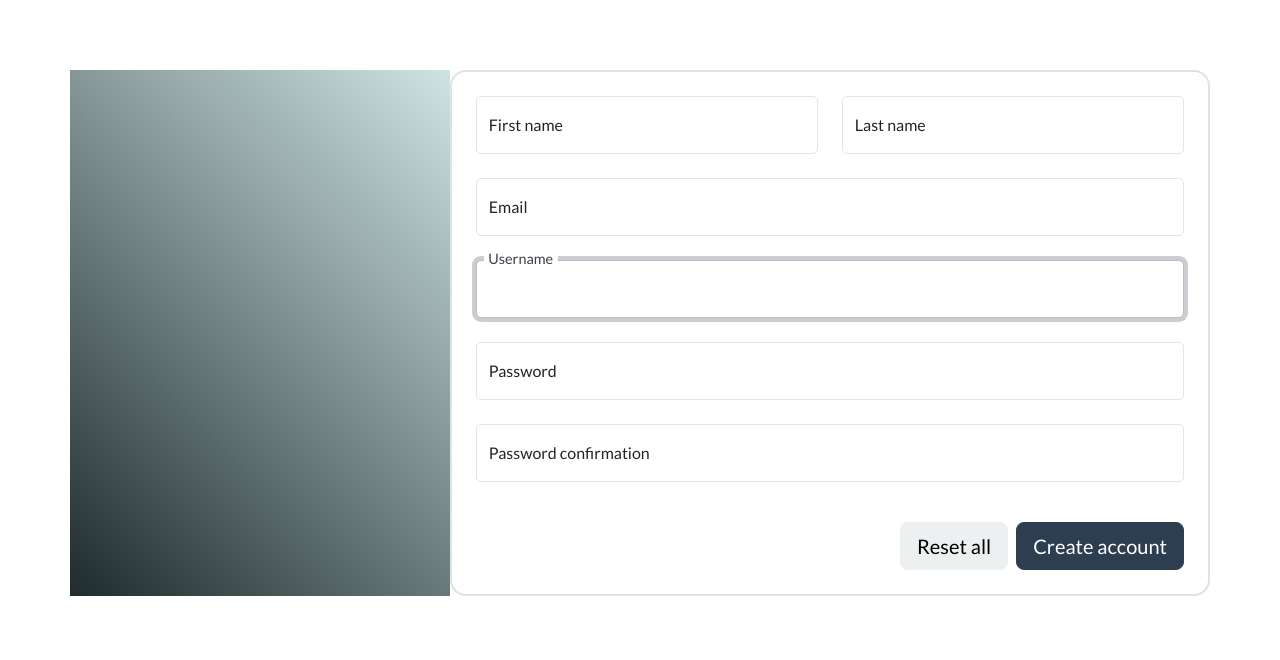
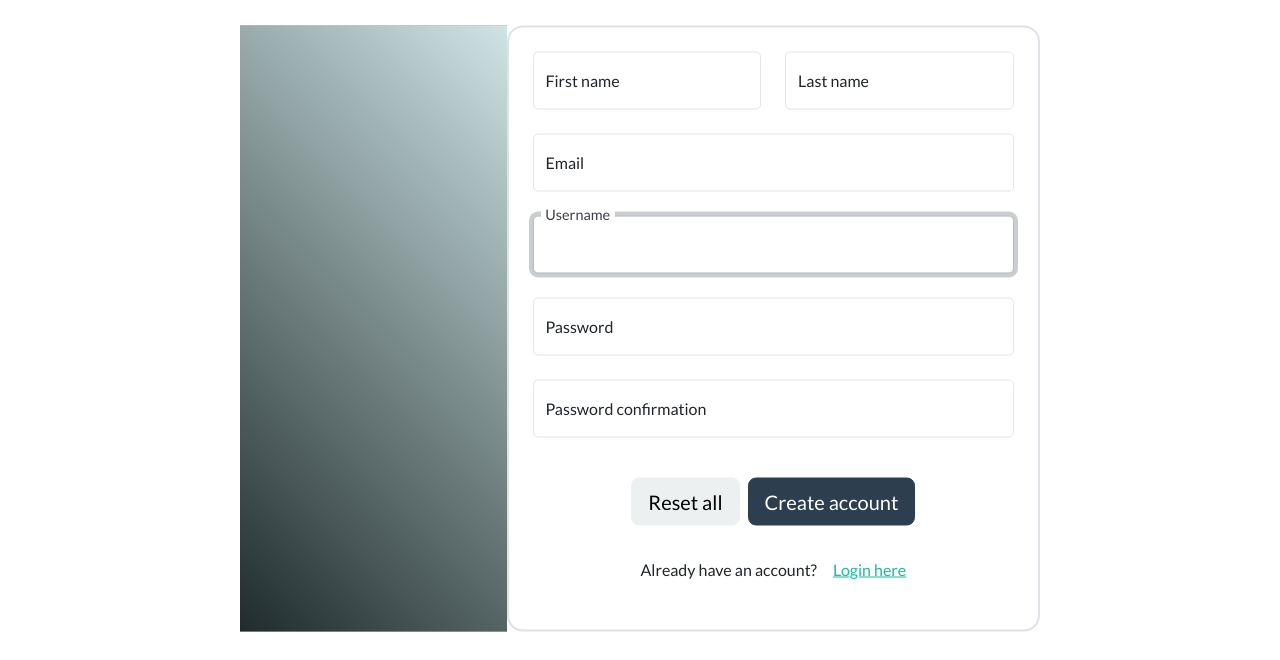
Before and after one commit to git-loa/learn_django, a Django app: page /user-register/ in a window 1280 px wide. Shown: the part 140-800 px from the top of the page. Run offline with Django 5.2, Linux system fonts and the light colour scheme; some libraries are stand-ins or nearby versions.

Commit message:
register-login_page, search bar

```diff
--- a/devs/developers/static/css/custom.css
+++ b/devs/developers/static/css/custom.css
@@ -197,3 +197,20 @@ body{
 .reg-img{
     background: linear-gradient(45deg, #1f2b2c 0%, #cfe4e4 100%);
 }
+
+
+
+
+
+.user-login-reg {
+    position: relative;
+    margin-top: 350px;
+}
+.container-login-reg{
+    position: absolute;
+    top: 50%;
+    left: 50%;
+    transform: translate(-50%, -50%);
+    max-width: 800px;
+    max-height: 900px;
+}
--- a/devs/developers/templates/navbar.html
+++ b/devs/developers/templates/navbar.html
@@ -1,6 +1,9 @@
+{% load static %}
 <nav class="navbar navbar-expand-lg bg-primary fixed-top" data-bs-theme="dark">
     <div class="container">
-      <a class="navbar-brand" href="{% url "profiles" %}">Navbar</a>
+      <a class="navbar-brand" href="{% url "profiles" %}">
+        <img src="{% static "images/logo.png" %}" alt="Developers logo" style="width:130px;" class="rounded-pill">
+      </a>
       <button class="navbar-toggler" type="button" data-bs-toggle="collapse" data-bs-target="#navbarColor01" aria-controls="navbarColor01" aria-expanded="false" aria-label="Toggle navigation">
         <span class="navbar-toggler-icon"></span>
       </button>
--- a/devs/developers/users/templates/users/login_register.html
+++ b/devs/developers/users/templates/users/login_register.html
@@ -3,11 +3,10 @@
 {% block content %}
 
 {% if page == "login" %}
-<section class="user-login">
-    <div class="container container-log">
-      <div class="log-user">
-
-            <div class="row g-4">
+<section class="user-login-reg">
+    <div class="container container-login-reg" >
+      <div class="log-user" >
+            <div class="row g-4" >
               <div class="col-lg-4 bg-success p-4 d-none d-lg-block reg-img">
 
               </div>
@@ -20,17 +19,23 @@
                     <label for = "id_username">Username</label>
                     <!-- Rendering field errors -->
                   </div>
-                  <div class="float mb-4">
+                  <div class="float mb-3">
                     <input type = "password" class="form-control" placeholder = "Enter your password" name = "password" autocomplete = "off"/>
                     <label for = "id_password">Password</label>
                     <!-- Rendering field errors -->
                   </div>
-
-                  <div class="d-grid pt-3">
-                    <button  type="submit"  class="btn btn-primary  btn-block">Login</button>
+                  <div class="d-flex justify-content-end mb-5">
+                    <span><a href="#">Forgot password?</a></span>
+                  </div>
+                  <div class="d-grid p-1">
+                      <button  type="submit"  class="btn btn-primary  btn-block">Login</button>
                   </div>
                 </form>
-                <div class="mt-4">Don't have an account? <span><a href="{% url "user-register" %}">Create account</span></div>
+
+                <div class="d-flex justify-content-center pt-4">
+                  <p class="p-2">Don't have an account?  </p><span class="p-2"><a href="{% url 'user-register' %}">Create account</a></span>
+                </div>
+
               </div>
 
             </div>
@@ -42,8 +47,8 @@
 {% endif %}
 
 {% if page == "register" %}
-<section class="user-register">
-  <div class="container container-reg">
+<section class="user-login-reg">
+  <div class="container container-login-reg">
     <div class="reg-user">
         <form action="" method="POST">
           {% csrf_token %}
@@ -57,7 +62,7 @@
                     <div class="col-lg-6">
                       <div class="float mb-4">
                         {% render_field form.first_name class="form-control" placeholder=form.text.label%}
-                        <label for="id_{{form.first_name.label|cut:" "}}">{{form.first_name.label}}</label>
+                        <label for="id_{{form.first_name.label|cut:' '}}">{{form.first_name.label}}</label>
                         <!-- Rendering field errors -->
                         {% for error in form.phone.errors %}
                         <span class="text-danger">{{ error }}</span>
@@ -67,7 +72,7 @@
                     <div class="col-lg-6">
                       <div class="float mb-4">
                         {% render_field form.last_name class="form-control" placeholder=form.text.label%}
-                        <label for="id_{{form.last_name.label|cut:" "}}">{{form.last_name.label}}</label>
+                        <label for="id_{{form.last_name.label|cut:' '}}">{{form.last_name.label}}</label>
                         <!-- Rendering field errors -->
                         {% for error in form.phone.errors %}
                         <span class="text-danger">{{ error }}</span>
@@ -77,7 +82,7 @@
                 </div>
                 <div class="float mb-4">
                   {% render_field form.email class="form-control" placeholder=form.text.label %}
-                  <label for="id_{{form.email.label|cut:" "}}">{{form.email.label}}</label>
+                  <label for="id_{{form.email.label|cut:' '}}">{{form.email.label}}</label>
                   <!-- Rendering field errors -->
                   {% for error in form.phone.errors %}
                   <span class="text-danger">{{ error }}</span>
@@ -86,7 +91,7 @@
 
                 <div class="float mb-4">
                   {% render_field form.username class="form-control" placeholder=form.text.label %}
-                  <label for="id_{{form.username.label|cut:" "}}">{{form.username.label}}</label>
+                  <label for="id_{{form.username.label|cut:' '}}">{{form.username.label}}</label>
                   <!-- Rendering field errors -->
                   {% for error in form.phone.errors %}
                   <span class="text-danger">{{error}}</span>
@@ -104,15 +109,19 @@
 
                 <div class="float mb-4">
                   {% render_field form.password2 class="form-control" placeholder=form.text.label %}
-                  <label for="id_{{form.password2.label|cut:" "}}">{{form.password2.label}}</label>
+                  <label for="id_{{form.password2.label|cut:' '}}">{{form.password2.label}}</label>
                   <!-- Rendering field errors -->
                   {% for error in form.phone.errors %}
                   <span class="text-danger">{{ error }}</span>
                   {% endfor %}
                 </div>
-                <div class="d-flex justify-content-end pt-3">
-                  <button  type="button" data-mdb-button-init data-mdb-ripple-init class="btn btn-light btn-lg">Reset all</button>
-                  <button  type="submit" data-mdb-button-init data-mdb-ripple-init class="btn btn-primary btn-lg ms-2">Create account</button>
+                <div class="d-flex justify-content-center pt-3">
+                  <button  type="button"  class="btn btn-light btn-lg">Reset all</button>
+                  <button  type="submit"  class="btn btn-primary btn-lg ms-2">Create account</button>
+                </div>
+
+                <div class="d-flex justify-content-center pt-4">
+                    <p class="p-2">Already have an account? </p><span class="p-2"><a href="{% url "user-login" %}">Login here</a></span>
                 </div>
 
             </div>
--- a/devs/developers/users/views.py
+++ b/devs/developers/users/views.py
@@ -5,11 +5,16 @@ from django.contrib.auth import login, authenticate, logout
 from django.contrib.auth.decorators import login_required
 from django.views.decorators.cache import cache_control
 from django.contrib.auth.models import User
+from . utils import searchProfiles
 
 def profiles(request):
+    #profiles = Profile.objects.all()
+    profiles, search_query = searchProfiles(request)
 
-
-    context = {}
+    context = {
+        'search_query':search_query,
+        'profiles':profiles,
+    }
     return render(request, 'users/profiles.html', context)
 
 def user_profile(request, pk):
```
Also changed, not shown: devs/developers/users/templates/users/profiles.html (+8 -25 lines), devs/developers/users/utils.py (+16 -0 lines).
